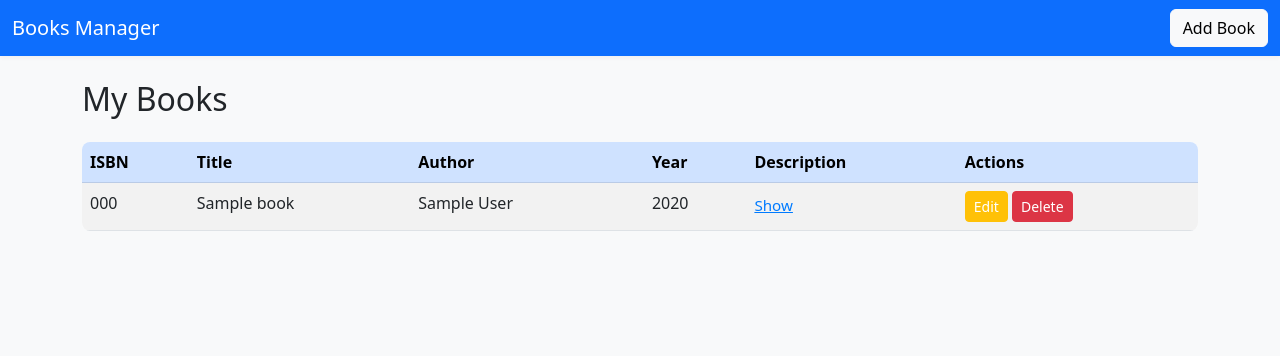
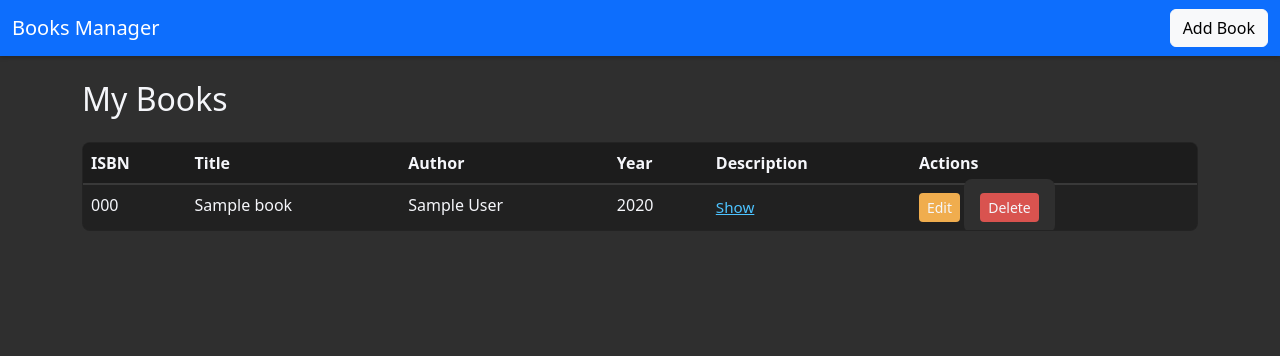
Before and after one commit to OmGoyal27/PageTrack, a Flask app: template templates/index.html in a window 1280 px wide. Shown: the top 356 px of the page. Run offline with Flask 3, Linux system fonts and the light colour scheme; the template is opened without the code that fills it: most values are stand-ins (such as "Sample title", 1, 10 or a date in 2020).

Commit message:
Refactor styles for improved dark theme support and enhance table appearance

```diff
--- a/static/style.css
+++ b/static/style.css
@@ -1,37 +1,75 @@
-.book-author {
-    padding-left: 2em;
-    min-width: 120px;
-}
-.author-item {
-    white-space: nowrap;
-}
 body {
-    background-color: #f8f9fa;
+    background-color: #2f2f2f;
+    color: #f5f6fa;
+    text-emphasis-color: #fff;
 }
 .navbar {
-    box-shadow: 0 2px 4px rgba(0,0,0,0.04);
+    background: #232323;
+    box-shadow: 0 2px 4px rgba(0,0,0,0.2);
+    color: #f5f6fa;
 }
 .table {
-    background: #fff;
+    background: #232323;
     border-radius: 8px;
     overflow: hidden;
     table-layout: auto;
+    color: #f5f6fa;
+    border: 1px solid #393939;
+}
+.table-striped tbody tr:nth-of-type(odd) {
+    background-color: #232323;
+}
+.table-striped tbody tr:nth-of-type(even) {
+    background-color: #2f2f2f;
+}
+.table-hover tbody tr:hover {
+    background-color: #393939;
+}
+.table-primary {
+    background-color: #181818 !important;
+    color: #f5f6fa !important;
+    border-bottom: 2px solid #393939;
 }
 
-.book-title {
-    font-weight: 500;
-    white-space: nowrap;
-    text-overflow: ellipsis;
-    overflow: visible;
+.table th,td {
+    background: #1c1c1c !important;
+    color: #f5f6fa !important;
 }
 
+
+
+th, td {
+    background: transparent !important;
+    color: #f5f6fa;
+}
+
+.btn-primary, .navbar-primary {
+    background: linear-gradient(90deg, #0056b3 60%, #00aaff 100%);
+    border: none;
+    color: #f5f6fa;
+}
+.btn-warning {
+    color: #f5f6fa;
+    background: #f0ad4e;
+    border: none;
+}
+.btn-danger {
+    color: #f5f6fa;
+    background: #d9534f;
+    border: none;
+}
+.btn-secondary {
+    background: #393939;
+    color: #f5f6fa;
+    border: none;
+}
 .desc-collapsible {
     max-width: 600px;
     word-break: break-word;
 }
 .desc-toggle {
     font-size: 0.95em;
-    color: #007bff;
+    color: #4dc3ff;
     background: none;
     border: none;
     cursor: pointer;
@@ -39,18 +77,28 @@ body {
 }
 .desc-content {
     margin-top: 0.5em;
-    background: #f8f9fa;
+    background: #262626;
+    color: #f5f6fa;
     padding: 0.5em;
     border-radius: 4px;
-    box-shadow: 0 1px 2px rgba(0,0,0,0.03);
+    box-shadow: 0 1px 2px rgba(0,0,0,0.15);
 }
-.btn-primary, .navbar-primary {
-    background: linear-gradient(90deg, #007bff 60%, #00c6ff 100%);
-    border: none;
+.book-title {
+    color: #f5f6fa;
 }
-.btn-warning {
-    color: #fff;
+.book-author {
+    color: #f5f6fa;
 }
-.btn-danger {
-    color: #fff;
+input, textarea, select, .form-control {
+    background: #262626 !important;
+    color: #f5f6fa !important;
+    border: 1px solid #444950 !important;
 }
+label, .form-label {
+    color: #f5f6fa !important;
+}
+form {
+    background: #2f2f2f;
+    border-radius: 8px;
+    padding: 1em;
+}
```
